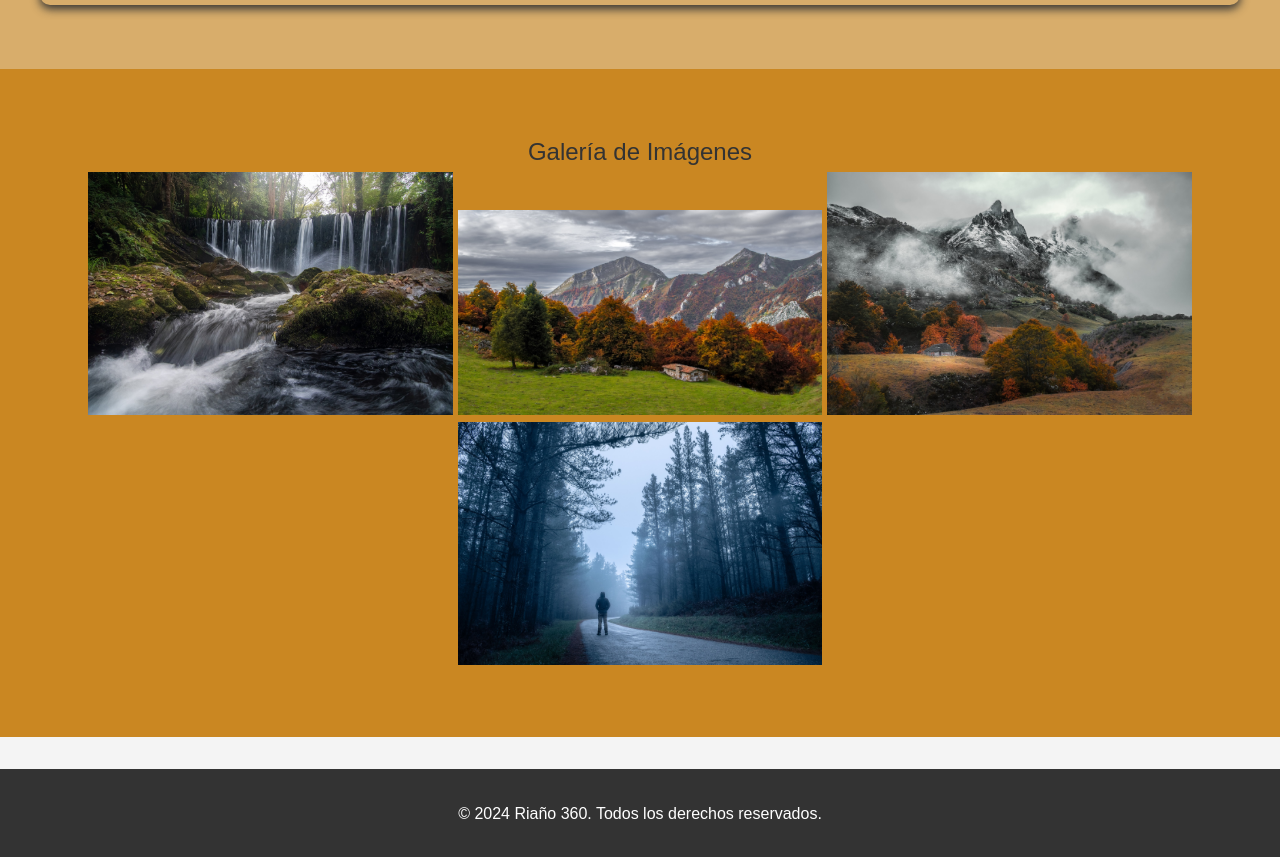
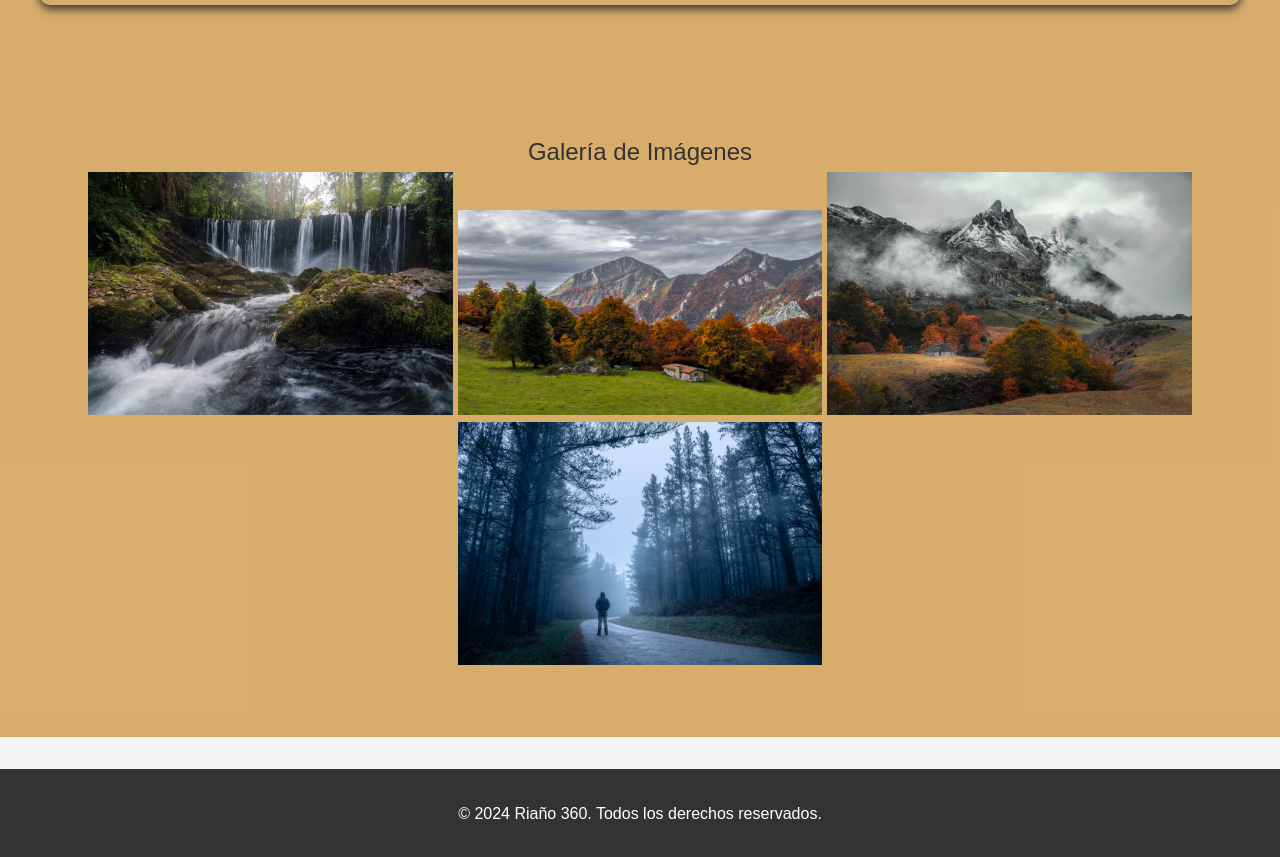
Before and after one commit to diegofmsi/ria-o360, a plain HTML site: page index.html in a window 1280 px wide. Shown: the part 3607-4464 px from the top of the page. Drawn offline with Linux system fonts and the light colour scheme; grey boxes are pictures that could not be loaded.

Commit message:
cambiado a una si una no de color

```diff
--- a/styles.css
+++ b/styles.css
@@ -143,7 +143,7 @@ p {
     align-items: center;
     gap: 50px;
     padding: 4rem 2rem;
-    background-color: #ca8722;
+    background-color: #ca8722a6;
     text-align: center;
 }
 
```
